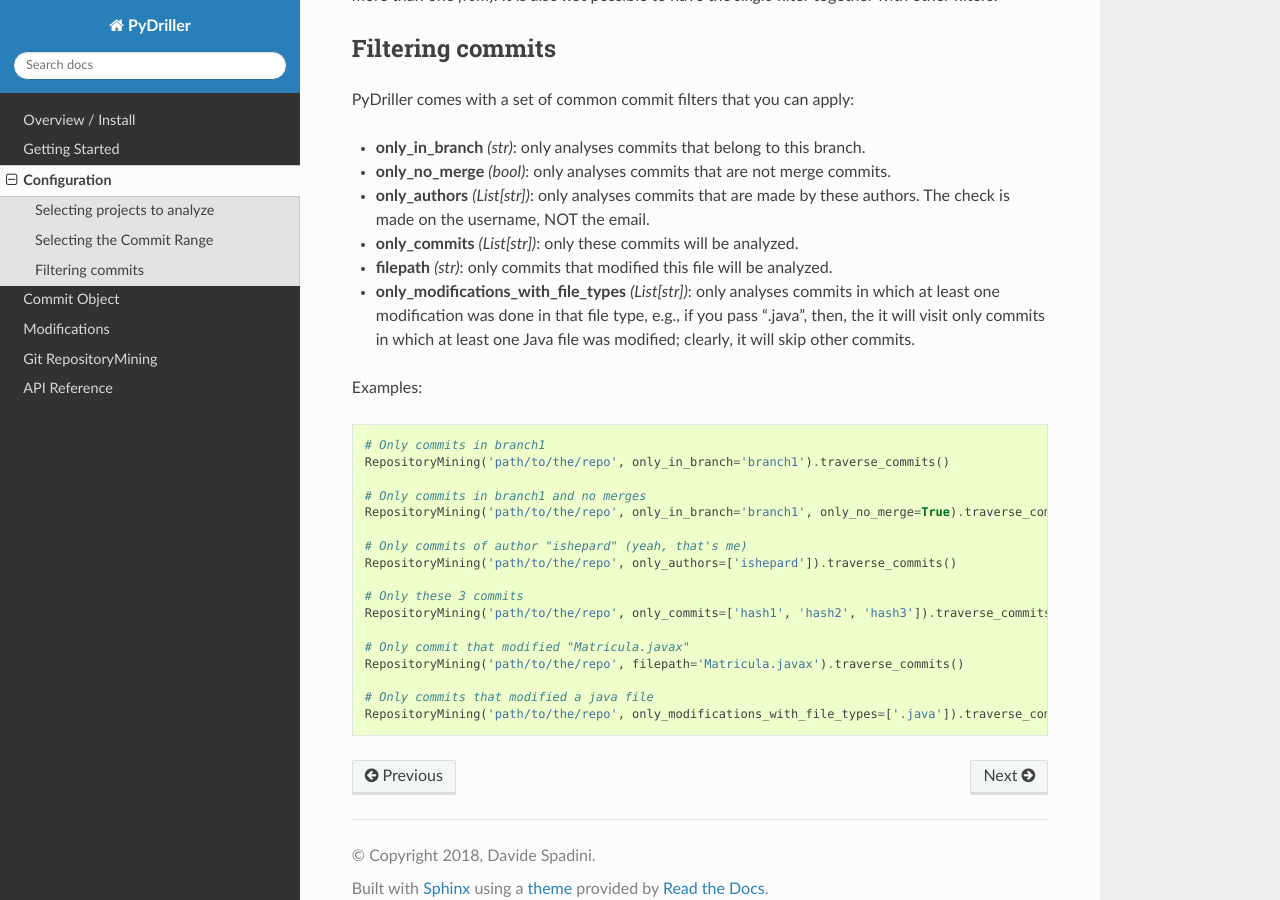
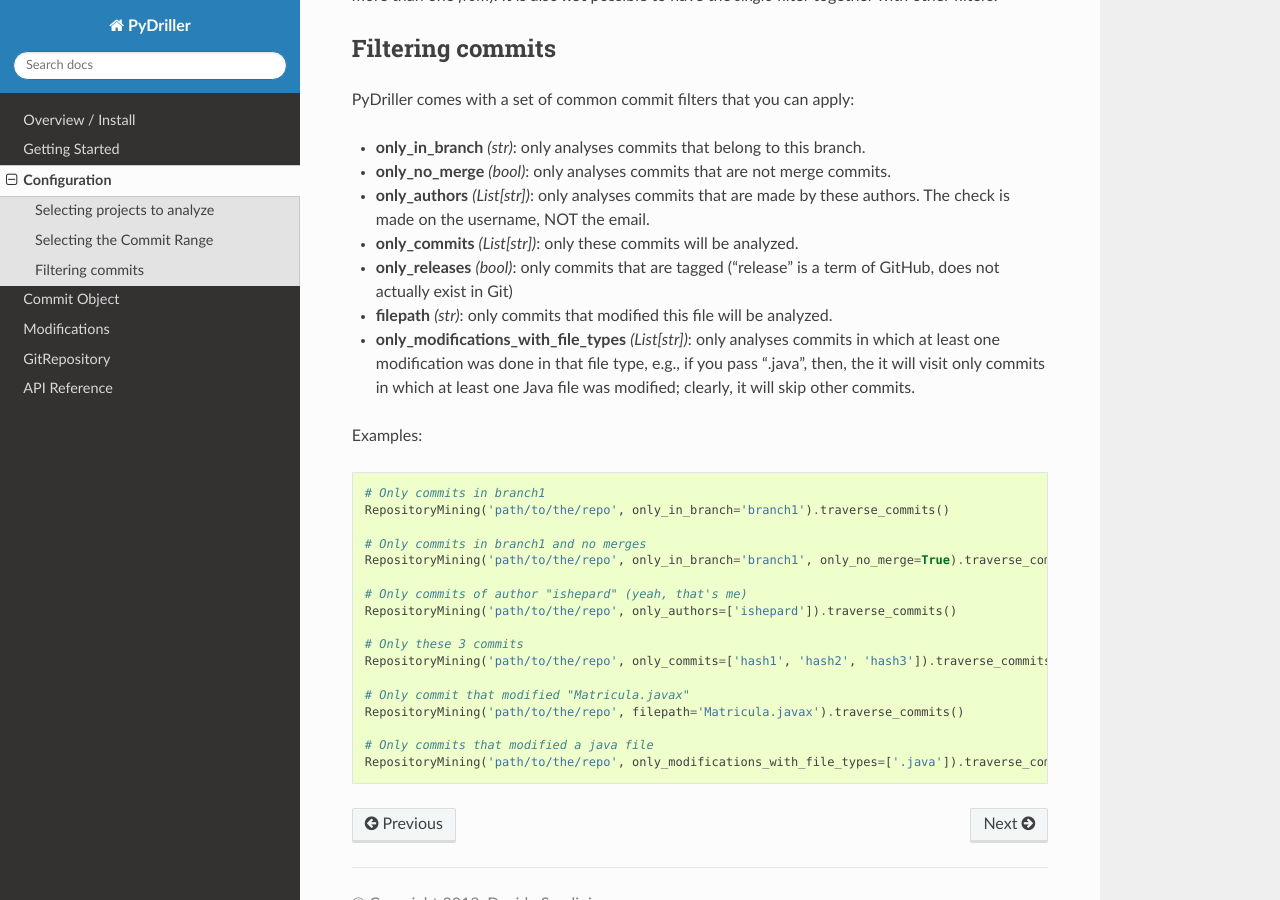
Before and after one commit to ishepard/pydriller, a Sphinx documentation site: the page built from docs/configuration.rst, in a window 1280 px wide and 900 px high, scrolled down 1902 px. Built offline with Sphinx 7.4.7 and the Read the Docs theme 2.0.0, drawn with Linux system fonts in a browser that asks for light colours.

Commit message:
include only_releases in doc

```diff
--- a/docs/configuration.rst
+++ b/docs/configuration.rst
@@ -88,6 +88,7 @@
 * **only\_no\_merge** *(bool)*: only analyses commits that are not merge commits.
 * **only\_authors** *(List[str])*: only analyses commits that are made by these authors. The check is made on the username, NOT the email.
 * **only\_commits** *(List[str])*: only these commits will be analyzed.
+* **only_releases** *(bool)*: only commits that are tagged ("release" is a term of GitHub, does not actually exist in Git)
 * **filepath** *(str)*: only commits that modified this file will be analyzed.
 * **only\_modifications\_with\_file\_types** *(List[str])*: only analyses commits in which at least one modification was done in that file type, e.g., if you pass ".java", then, the it will visit only commits in which at least one Java file was modified; clearly, it will skip other commits.
 
--- a/docs/gitrepository.rst
+++ b/docs/gitrepository.rst
@@ -1,7 +1,7 @@
 .. _gitrepository_toplevel:
 
 ==============
-Git RepositoryMining
+GitRepository
 ==============
 
 GitRepository is a wrapper for the most common utilities of Git. It receives in input
```
